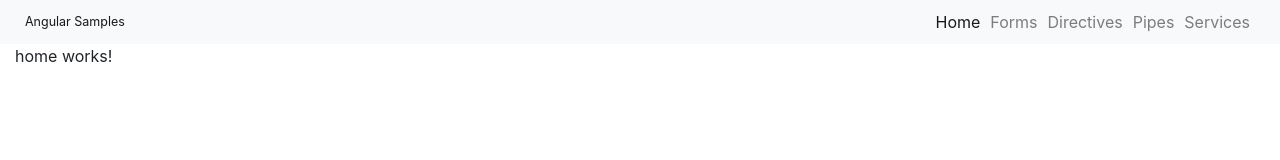
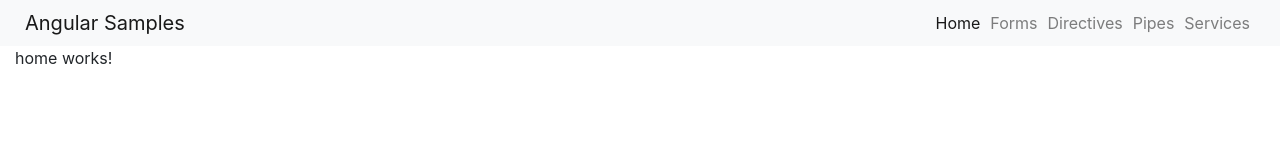
Before and after one commit to evanpowell/angular-samples, an Angular app: page / in a window 1280 px wide. Shown: the top 160 px of the page. Built offline with nearby package versions, Linux system fonts and the light colour scheme.

Commit message:
resize navbar brand

```diff
--- a/src/app/global-nav/global-nav.component.scss
+++ b/src/app/global-nav/global-nav.component.scss
@@ -0,0 +1,3 @@
+.navbar-brand {
+  font-size: 2rem;
+}
```
